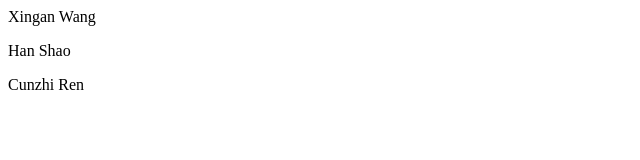
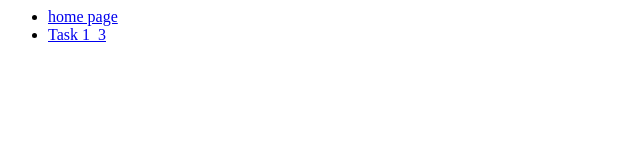
Before and after one commit to xg-wang/playground, a plain HTML site: page index.html in a window 1280 px wide. Shown: the whole page, without its empty margins (0-640 px from the left). Drawn offline with Linux system fonts and the light colour scheme.

Commit message:
edit home page to add link

```diff
--- a/index.html
+++ b/index.html
@@ -5,9 +5,11 @@
 </head>
 
 <body>
-    <p>Xingan Wang</p>
-    <p>Han Shao</p>
-    <p>Cunzhi Ren</p>
+    <!-- TOC -->
+    <ul>
+        <li><a href="index.html">home page</a>
+        <li><a href="step1/task3/index.html">Task 1_3</a>
+    </ul>
 </body>
 
 </html>
```
